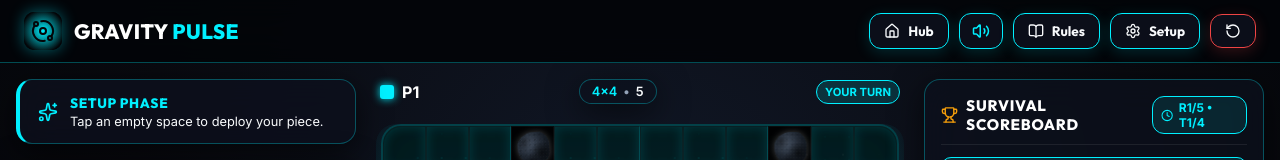
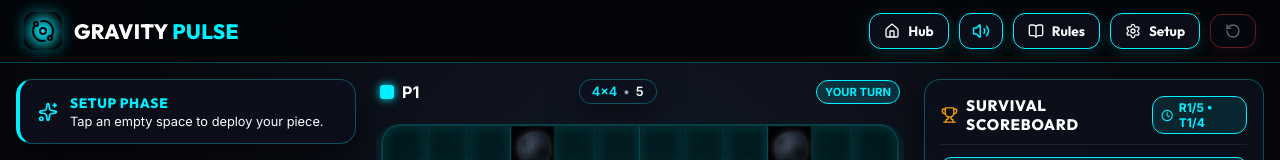
Before and after one commit to RandallBlanchetteGames/gravitypulse, a React (Vite) app: page / in a window 1280 px wide. Shown: the top 160 px of the page. Built offline with nearby package versions, Linux system fonts and the light colour scheme.

Commit message:
Repurpose Navbar Reset button to Undo and clean up ActionDashboard

```diff
--- a/src/App.jsx
+++ b/src/App.jsx
@@ -719,11 +719,8 @@ export default function App() {
         rulesConfig={rulesConfig}
         onOpenSetup={() => setIsSetupOpen(true)}
         onOpenRules={() => setIsRulesOpen(true)}
-        onResetGame={() => {
-          if (window.confirm("Start a new game with current customization?")) {
-            initGame(rulesConfig);
-          }
-        }}
+        canUndo={historyStack.length > 0 && activePlayer?.isHuman}
+        onUndoMove={handleUndoMove}
       />
 
       <ResponsiveShell
--- a/src/components/controls/ActionDashboard.jsx
+++ b/src/components/controls/ActionDashboard.jsx
@@ -113,32 +113,11 @@ export function ActionDashboard({
       </div>
 
       {/* Consolidated Action Execution Area */}
-      {(canUndo || !isHuman) && (
+      {!isHuman && (
         <div style={{ minHeight: '52px', marginTop: '4px', display: 'flex', gap: '8px', alignItems: 'center', justifyContent: 'center' }}>
-          {!isHuman ? (
-            <span style={{ fontSize: '0.9rem', fontWeight: 600, color: 'var(--accent-cyan)', animation: 'pulse 1.5s infinite' }}>
-              AI IS THINKING...
-            </span>
-          ) : (
-            <button
-              onClick={() => { soundEngine.playClick(); onUndoMove(); }}
-              className="neon-btn"
-              style={{
-                flex: 1,
-                padding: '12px 10px',
-                fontSize: '0.9rem',
-                background: 'rgba(239, 68, 68, 0.1)',
-                borderColor: '#ef4444',
-                color: '#ef4444',
-                display: 'flex',
-                alignItems: 'center',
-                justifyContent: 'center',
-                gap: '6px'
-              }}
-            >
-              <RotateCcw size={14} /> Undo
-            </button>
-          )}
+          <span style={{ fontSize: '0.9rem', fontWeight: 600, color: 'var(--accent-cyan)', animation: 'pulse 1.5s infinite' }}>
+            AI IS THINKING...
+          </span>
         </div>
       )}
     </div>
--- a/src/components/layout/Navbar.jsx
+++ b/src/components/layout/Navbar.jsx
@@ -6,7 +6,7 @@ import React, { useState } from 'react';
 import { Volume2, VolumeX, Settings, BookOpen, RotateCcw, Orbit, Home } from 'lucide-react';
 import { soundEngine } from '../../audio/soundEngine.js';
 
-export function Navbar({ rulesConfig, onOpenSetup, onOpenRules, onResetGame }) {
+export function Navbar({ rulesConfig, onOpenSetup, onOpenRules, canUndo, onUndoMove }) {
   const [isMuted, setIsMuted] = useState(soundEngine.isMuted);
 
   const handleToggleMute = () => {
@@ -76,10 +76,21 @@ export function Navbar({ rulesConfig, onOpenSetup, onOpenRules, onResetGame }) {
         </button>
 
         <button
-          onClick={() => { soundEngine.playClick(); onResetGame(); }}
-          className="neon-btn btn-danger"
-          style={{ padding: '8px 14px', fontSize: '0.85rem' }}
-          title="Start New Match"
+          onClick={() => {
+            if (canUndo) {
+              soundEngine.playClick();
+              onUndoMove();
+            }
+          }}
+          className={`neon-btn btn-danger ${!canUndo ? 'disabled' : ''}`}
+          style={{
+            padding: '8px 14px',
+            fontSize: '0.85rem',
+            opacity: canUndo ? 1 : 0.4,
+            cursor: canUndo ? 'pointer' : 'not-allowed'
+          }}
+          title={canUndo ? "Undo Last Move" : "No moves to undo"}
+          disabled={!canUndo}
         >
           <RotateCcw size={16} />
         </button>
```
